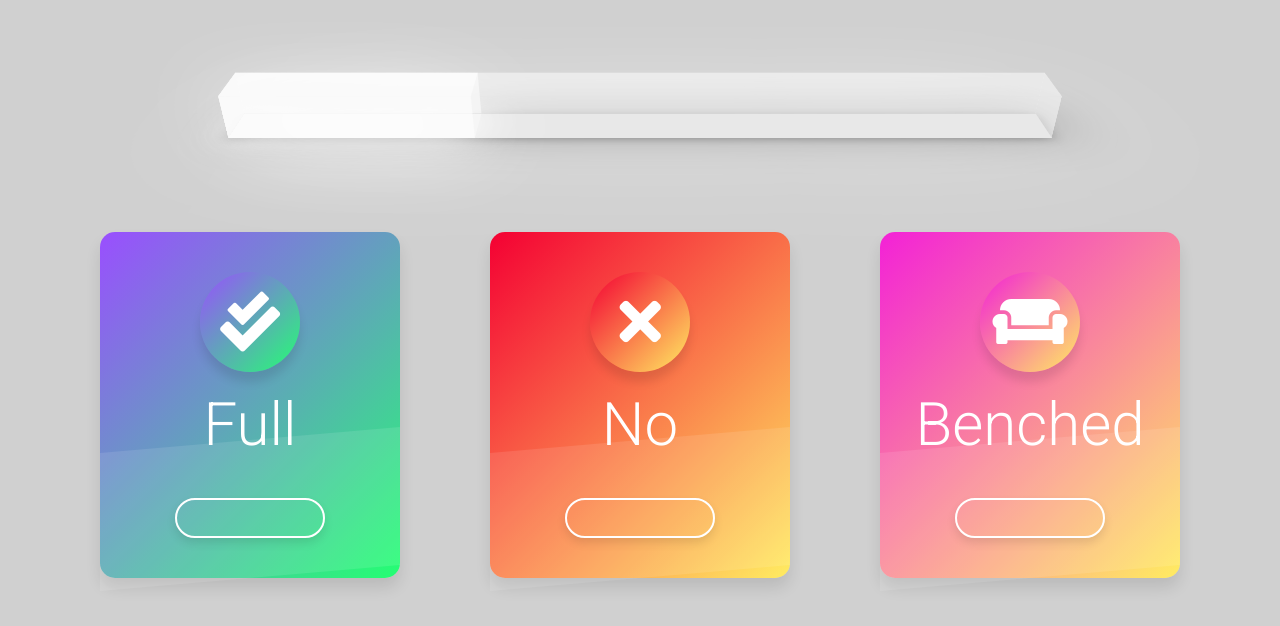
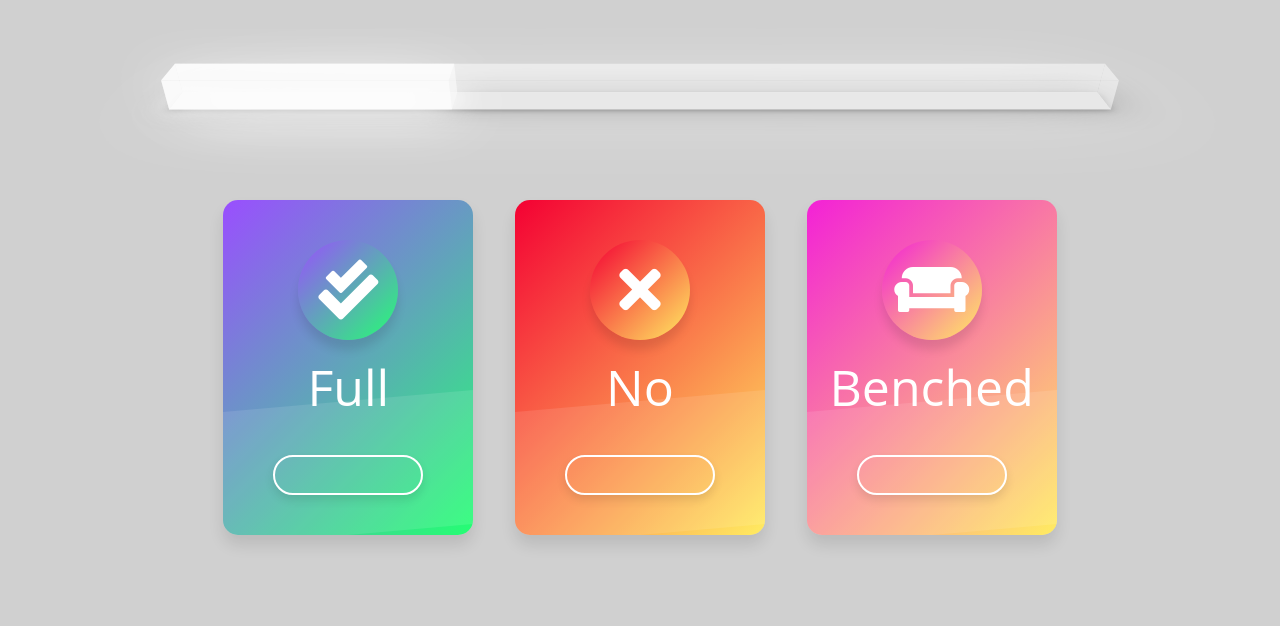
Before and after one commit to rezwanhaleem/game-roster-tracker, a React (Create React App) app: page / in a window 1280 px wide. Shown: the top 626 px of the page. Built offline with nearby package versions, Linux system fonts and the light colour scheme.

Commit message:
Minor style and animation changes to Progress Bar

```diff
--- a/src/components/Progress.js
+++ b/src/components/Progress.js
@@ -2,26 +2,35 @@ import React from 'react';
 
 import '../style/Progress.css';
 
-function Progress() {
+class Progress extends React.Component{
+    state = {Animate: 'anim'};
+
+    componentDidMount(){
+        setTimeout(() => {
+            this.setState({Animate: ''});
+        }, 2000);
+    }
+
+    render() {
         return (
             <div className="Progress">
                 <section>
                     <article>
-                    <div class="chart">
-                         <div class="bar bar-30 white">
-                            <div class="face top">
-                                <div class="growing-bar"></div>
+                        <div className="chart">
+                            <div className={"bar bar-30 white "+ this.state.Animate}>
+                                <div className="face top">
+                                    <div className="growing-bar"></div>
                                 </div>
-                            <div class="face side-0">
-                                <div class="growing-bar"></div>
+                                <div className="face side-0">
+                                    <div className="growing-bar"></div>
                                 </div>
-                            <div class="face floor">
-                                <div class="growing-bar"></div>
+                                <div className="face floor">
+                                    <div className="growing-bar"></div>
                                 </div>
-                            <div class="face side-a"></div>
-                            <div class="face side-b"></div>
-                            <div class="face side-1">
-                                <div class="growing-bar"></div>
+                                <div className="face side-a"></div>
+                                <div className="face side-b"></div>
+                                <div className="face side-1">
+                                    <div className="growing-bar"></div>
                                 </div>
                             </div>
                         </div>
@@ -29,6 +38,8 @@ function Progress() {
                 </section>
             </div>
         );
+
+    }
 }
 
 export default Progress;
--- a/src/style/Cards.css
+++ b/src/style/Cards.css
@@ -4,7 +4,7 @@
 body{
   margin: 0;
   padding: 0;
- font-family: 'Roboto', sans-serif !important;
+ /* font-family: 'Roboto', sans-serif !important; */
 }
 section{
   width: 100%;
@@ -15,11 +15,12 @@ section{
 
 .container {
   overflow: visible;
+  width: 70%;
 }
 
 .card{
   position: relative;
-  max-width: 300px;
+  max-width: 250px;
   height: auto;
   background: linear-gradient(-45deg,#fe0847,#feae3f);
   border-radius: 15px;
@@ -29,6 +30,7 @@ section{
           box-shadow: 0 10px 15px rgba(0,0,0,.1) ;
 -webkit-transition: .5s;
 transition: .5s;
+overflow: hidden;
 }
 .card:hover{
   cursor: pointer;
@@ -90,7 +92,7 @@ z-index: 1;
 margin: 0;
 padding: 20px 0 ;
 color: #fff;
-font-size: 60px;
+font-size: 50px;
 }
 .option ul {
   margin: 0;
@@ -133,6 +135,12 @@ font-size: 16px;
     background-color: #fff;
 }
 
+/* Codepen nourabusoud */
+.card:active {
+  transform: scale(0.9);
+  box-shadow: 0 2px 25px rgba(255, 0, 130, 0.2);
+}
+
 .card:active .title .fa{
   color: #c7c7c7;
   transition: .5s ease-in-out;
--- a/src/style/Progress.css
+++ b/src/style/Progress.css
@@ -1,7 +1,6 @@
-
-@import url(https://fonts.googleapis.com/css?family=Open+Sans:700,300);
+@import url(https://fonts.googleapis.com/css?family=Open + Sans:700, 300);
 body {
-	 font-family: 'Open Sans', sans-serif;
+  font-family: "Open Sans", sans-serif;
   font-size: 16px;
   font-weight: 300;
   line-height: 1em;
@@ -16,7 +15,8 @@
 h2 {
   margin-bottom: 3em;
 }
- em, strong {
+em,
+strong {
   font-weight: 700;
 }
 input {
@@ -39,10 +39,11 @@
 }
 .Progress section article {
   align-self: center;
-	 width: 60%;
+  width: 70%;
   margin-bottom: 2em;
 }
-.Progress section article p, section article:last-of-type {
+.Progress section article p,
+section article:last-of-type {
   margin-bottom: 0;
 }
 p {
@@ -64,7 +65,7 @@
 }
 /* * * START // CHART'S RULES -> "if you're picking code, don't forget the variables :)" */
 .chart {
-	 font-size: 0.7em;
+  font-size: 0.5em;
   perspective: 1000px;
   perspective-origin: 50% 50%;
   backface-visibility: visible;
@@ -73,93 +74,132 @@
   font-size: 1em;
   position: relative;
   height: 10em;
-	 transition: all 0.3s ease-in-out;
+  transition:
+  	width 0.3s ease-in-out,
+  	transform 0.3s ease-in-out 0.4s;
   transform: rotateX(60deg) rotateY(0deg);
   transform-style: preserve-3d;
+  width: 100%;
 }
+
+.bar.anim {
+	transform-style: flat;
+	transform: rotateX(0deg) rotateY(0deg);
+	width: 0%;
+	transition:
+		width 0.3s ease-in-out,
+		transform 0.3s ease-in-out 0.4s;
+}
+
 .bar .face {
   font-size: 2em;
   position: relative;
   width: 100%;
   height: 2em;
-	 background-color: rgba(254, 254, 254, .3);
+  background-color: rgba(254, 254, 254, 0.3);
+  cursor: pointer;
 }
- .bar .face.side-a, .bar .face.side-b {
+.bar .face.side-a,
+.bar .face.side-b {
   width: 2em;
 }
 .bar .side-a {
-	 transform: rotateX(90deg) rotateY(-90deg) translateX(2em) translateY(1em) translateZ(1em);
+  transform: rotateX(90deg) rotateY(-90deg) translateX(2em) translateY(1em)
+    translateZ(1em);
 }
 .bar .side-b {
-	 transform: rotateX(90deg) rotateY(-90deg) translateX(4em) translateY(1em) translateZ(-1em);
+  transform: rotateX(90deg) rotateY(-90deg) translateX(4em) translateY(1em)
+    translateZ(-1em);
   position: absolute;
   right: 0;
 }
 .bar .side-0 {
-	 transform: rotateX(90deg) rotateY(0) translateX(0) translateY(1em) translateZ(-1em);
+  transform: rotateX(90deg) rotateY(0) translateX(0) translateY(1em)
+    translateZ(-1em);
 }
 .bar .side-1 {
-	 transform: rotateX(90deg) rotateY(0) translateX(0) translateY(1em) translateZ(3em);
+  transform: rotateX(90deg) rotateY(0) translateX(0) translateY(1em)
+    translateZ(3em);
 }
 .bar .top {
-	 transform: rotateX(0deg) rotateY(0) translateX(0em) translateY(4em) translateZ(2em);
+  transform: rotateX(0deg) rotateY(0) translateX(0em) translateY(4em)
+    translateZ(2em);
 }
 .bar .floor {
-	 box-shadow: 0 0.1em 0.6em rgba(0, 0, 0, .3), 0.6em -0.5em 3em rgba(0, 0, 0, .3), 1em -1em 8em #fefefe;
+  box-shadow: 0 0.1em 0.6em rgba(0, 0, 0, 0.3),
+    0.6em -0.5em 3em rgba(0, 0, 0, 0.3), 1em -1em 8em #fefefe;
 }
 .growing-bar {
   transition: all 0.3s ease-in-out;
-	 background-color: rgba(236, 0, 140, .6);
+  background-color: rgba(236, 0, 140, 0.6);
   width: 100%;
   height: 2em;
 }
- .bar.yellow .side-a, .bar.yellow .growing-bar {
-	 background-color: rgba(241, 196, 15, .6);
+.bar.yellow .side-a,
+.bar.yellow .growing-bar {
+  background-color: rgba(241, 196, 15, 0.6);
 }
 .bar.yellow .side-0 .growing-bar {
-	 box-shadow: -0.5em -1.5em 4em rgba(241, 196, 15, .8);
+  box-shadow: -0.5em -1.5em 4em rgba(241, 196, 15, 0.8);
 }
 .bar.yellow .floor .growing-bar {
-	 box-shadow: 0em 0em 2em rgba(241, 196, 15, .8);
+  box-shadow: 0em 0em 2em rgba(241, 196, 15, 0.8);
 }
- .bar.red .side-a, input[id='red']:checked ~ .chart .side-a, .bar.red .growing-bar, input[id='red']:checked ~ .chart .growing-bar {
-	 background-color: rgba(236, 0, 140, .6);
+.bar.red .side-a,
+input[id="red"]:checked ~ .chart .side-a,
+.bar.red .growing-bar,
+input[id="red"]:checked ~ .chart .growing-bar {
+  background-color: rgba(236, 0, 140, 0.6);
 }
- .bar.red .side-0 .growing-bar, input[id='red']:checked ~ .chart .side-0 .growing-bar {
-	 box-shadow: -0.5em -1.5em 4em rgba(236, 0, 140, .8);
+.bar.red .side-0 .growing-bar,
+input[id="red"]:checked ~ .chart .side-0 .growing-bar {
+  box-shadow: -0.5em -1.5em 4em rgba(236, 0, 140, 0.8);
 }
- .bar.red .floor .growing-bar, input[id='red']:checked ~ .chart .floor .growing-bar {
-	 box-shadow: 0em 0em 2em rgba(236, 0, 140, .8);
+.bar.red .floor .growing-bar,
+input[id="red"]:checked ~ .chart .floor .growing-bar {
+  box-shadow: 0em 0em 2em rgba(236, 0, 140, 0.8);
 }
- .bar.cyan .side-a, input[id='cyan']:checked ~ .chart .side-a, .bar.cyan .growing-bar, input[id='cyan']:checked ~ .chart .growing-bar {
-	 background-color: rgba(87, 202, 244, .6);
+.bar.cyan .side-a,
+input[id="cyan"]:checked ~ .chart .side-a,
+.bar.cyan .growing-bar,
+input[id="cyan"]:checked ~ .chart .growing-bar {
+  background-color: rgba(87, 202, 244, 0.6);
 }
- .bar.cyan .side-0 .growing-bar, input[id='cyan']:checked ~ .chart .side-0 .growing-bar {
+.bar.cyan .side-0 .growing-bar,
+input[id="cyan"]:checked ~ .chart .side-0 .growing-bar {
   box-shadow: -0.5em -1.5em 4em #57caf4;
 }
- .bar.cyan .floor .growing-bar, input[id='cyan']:checked ~ .chart .floor .growing-bar {
+.bar.cyan .floor .growing-bar,
+input[id="cyan"]:checked ~ .chart .floor .growing-bar {
   box-shadow: 0em 0em 2em #57caf4;
 }
- .bar.navy .side-a, .bar.navy .growing-bar {
-	 background-color: rgba(10, 64, 105, .6);
+.bar.navy .side-a,
+.bar.navy .growing-bar {
+  background-color: rgba(10, 64, 105, 0.6);
 }
 .bar.navy .side-0 .growing-bar {
-	 box-shadow: -0.5em -1.5em 4em rgba(10, 64, 105, .8);
+  box-shadow: -0.5em -1.5em 4em rgba(10, 64, 105, 0.8);
 }
 .bar.navy .floor .growing-bar {
-	 box-shadow: 0em 0em 2em rgba(10, 64, 105, .8);
+  box-shadow: 0em 0em 2em rgba(10, 64, 105, 0.8);
 }
- .bar.lime .side-a, input[id='lime']:checked ~ .chart .side-a, .bar.lime .growing-bar, input[id='lime']:checked ~ .chart .growing-bar {
-	 background-color: rgba(118, 201, 0, .6);
+.bar.lime .side-a,
+input[id="lime"]:checked ~ .chart .side-a,
+.bar.lime .growing-bar,
+input[id="lime"]:checked ~ .chart .growing-bar {
+  background-color: rgba(118, 201, 0, 0.6);
 }
- .bar.lime .side-0 .growing-bar, input[id='lime']:checked ~ .chart .side-0 .growing-bar {
+.bar.lime .side-0 .growing-bar,
+input[id="lime"]:checked ~ .chart .side-0 .growing-bar {
   box-shadow: -0.5em -1.5em 4em #76c900;
 }
- .bar.lime .floor .growing-bar, input[id='lime']:checked ~ .chart .floor .growing-bar {
+.bar.lime .floor .growing-bar,
+input[id="lime"]:checked ~ .chart .floor .growing-bar {
   box-shadow: 0em 0em 2em #76c900;
 }
- .bar.white .side-a, .bar.white .growing-bar {
-	 background-color: rgba(254, 254, 254, .6);
+.bar.white .side-a,
+.bar.white .growing-bar {
+  background-color: rgba(254, 254, 254, 0.6);
 }
 .bar.white .side-0 .growing-bar {
   box-shadow: -0.5em -1.5em 4em #fefefe;
@@ -167,8 +207,9 @@
 .bar.white .floor .growing-bar {
   box-shadow: 0em 0em 2em #fefefe;
 }
- .bar.gray .side-a, .bar.gray .growing-bar {
-	 background-color: rgba(68, 68, 68, .6);
+.bar.gray .side-a,
+.bar.gray .growing-bar {
+  background-color: rgba(68, 68, 68, 0.6);
 }
 .bar.gray .side-0 .growing-bar {
   box-shadow: -0.5em -1.5em 4em #444;
@@ -177,25 +218,25 @@
   box-shadow: 0em 0em 2em #444;
 }
 .chart .bar.yellow-face .face {
-	 background-color: rgba(241, 196, 15, .2);
+  background-color: rgba(241, 196, 15, 0.2);
 }
 .chart .bar.lime-face .face {
-	 background-color: rgba(118, 201, 0, .2);
+  background-color: rgba(118, 201, 0, 0.2);
 }
 .chart .bar.red-face .face {
-	 background-color: rgba(236, 0, 140, .2);
+  background-color: rgba(236, 0, 140, 0.2);
 }
 .chart .bar.navy-face .face {
-	 background-color: rgba(10, 64, 105, .2);
+  background-color: rgba(10, 64, 105, 0.2);
 }
 .chart .bar.cyan-face .face {
-	 background-color: rgba(87, 202, 244, .2);
+  background-color: rgba(87, 202, 244, 0.2);
 }
 .chart .bar.gray-face .face {
-	 background-color: rgba(68, 68, 68, .2);
+  background-color: rgba(68, 68, 68, 0.2);
 }
 .chart .bar.lightGray-face .face {
-	 background-color: rgba(145, 145, 145, .2);
+  background-color: rgba(145, 145, 145, 0.2);
 }
 .bar-0 .growing-bar {
   width: 0%;
@@ -257,7 +298,12 @@
 .bar-19 .growing-bar {
   width: 19%;
 }
- .bar-20 .growing-bar, input[id='exercise-2']:checked ~ .chart.grid .exercise .bar:nth-child(1) .growing-bar {
+.bar-20 .growing-bar,
+input[id="exercise-2"]:checked
+  ~ .chart.grid
+  .exercise
+  .bar:nth-child(1)
+  .growing-bar {
   width: 20%;
 }
 .bar-21 .growing-bar {
@@ -272,7 +318,8 @@
 .bar-24 .growing-bar {
   width: 24%;
 }
- .bar-25 .growing-bar, input[id='pos-0']:checked ~ .chart .growing-bar {
+.bar-25 .growing-bar,
+input[id="pos-0"]:checked ~ .chart .growing-bar {
   width: 25%;
 }
 .bar-26 .growing-bar {
@@ -347,7 +394,23 @@
 .bar-49 .growing-bar {
   width: 49%;
 }
- .bar-50 .growing-bar, input[id='pos-1']:checked ~ .chart .growing-bar, input[id='exercise-2']:checked ~ .chart.grid .exercise .bar:nth-child(2) .growing-bar, input[id='exercise-4']:checked ~ .chart.grid .exercise .bar:nth-child(1) .growing-bar, input[id='exercise-4']:checked ~ .chart.grid .exercise .bar:nth-child(2) .growing-bar {
+.bar-50 .growing-bar,
+input[id="pos-1"]:checked ~ .chart .growing-bar,
+input[id="exercise-2"]:checked
+  ~ .chart.grid
+  .exercise
+  .bar:nth-child(2)
+  .growing-bar,
+input[id="exercise-4"]:checked
+  ~ .chart.grid
+  .exercise
+  .bar:nth-child(1)
+  .growing-bar,
+input[id="exercise-4"]:checked
+  ~ .chart.grid
+  .exercise
+  .bar:nth-child(2)
+  .growing-bar {
   width: 50%;
 }
 .bar-51 .growing-bar {
@@ -407,7 +470,22 @@
 .bar-69 .growing-bar {
   width: 69%;
 }
- .bar-70 .growing-bar, input[id='exercise-3']:checked ~ .chart.grid .exercise .bar:nth-child(1) .growing-bar, input[id='exercise-3']:checked ~ .chart.grid .exercise .bar:nth-child(2) .growing-bar, input[id='exercise-3']:checked ~ .chart.grid .exercise .bar:nth-child(3) .growing-bar {
+.bar-70 .growing-bar,
+input[id="exercise-3"]:checked
+  ~ .chart.grid
+  .exercise
+  .bar:nth-child(1)
+  .growing-bar,
+input[id="exercise-3"]:checked
+  ~ .chart.grid
+  .exercise
+  .bar:nth-child(2)
+  .growing-bar,
+input[id="exercise-3"]:checked
+  ~ .chart.grid
+  .exercise
+  .bar:nth-child(3)
+  .growing-bar {
   width: 70%;
 }
 .bar-71 .growing-bar {
@@ -422,7 +500,8 @@
 .bar-74 .growing-bar {
   width: 74%;
 }
- .bar-75 .growing-bar, input[id='pos-2']:checked ~ .chart .growing-bar {
+.bar-75 .growing-bar,
+input[id="pos-2"]:checked ~ .chart .growing-bar {
   width: 75%;
 }
 .bar-76 .growing-bar {
@@ -437,7 +516,12 @@
 .bar-79 .growing-bar {
   width: 79%;
 }
- .bar-80 .growing-bar, input[id='exercise-2']:checked ~ .chart.grid .exercise .bar:nth-child(3) .growing-bar {
+.bar-80 .growing-bar,
+input[id="exercise-2"]:checked
+  ~ .chart.grid
+  .exercise
+  .bar:nth-child(3)
+  .growing-bar {
   width: 80%;
 }
 .bar-81 .growing-bar {
@@ -497,7 +581,13 @@
 .bar-99 .growing-bar {
   width: 99%;
 }
- .bar-100 .growing-bar, input[id='pos-3']:checked ~ .chart .growing-bar, input[id='exercise-4']:checked ~ .chart.grid .exercise .bar:nth-child(3) .growing-bar {
+.bar-100 .growing-bar,
+input[id="pos-3"]:checked ~ .chart .growing-bar,
+input[id="exercise-4"]:checked
+  ~ .chart.grid
+  .exercise
+  .bar:nth-child(3)
+  .growing-bar {
   width: 100%;
 }
 /* END // CHART'S RULES * * */
@@ -529,7 +619,7 @@
   justify-content: center;
   margin-bottom: 0;
   padding-bottom: 2em;
-	 border-bottom: 1px dotted rgba(68, 68, 68, .4);
+  border-bottom: 1px dotted rgba(68, 68, 68, 0.4);
 }
 label {
   box-sizing: border-box;
@@ -538,7 +628,7 @@
   cursor: pointer;
   transition: all 0.15s ease-in-out;
   color: #0a4069;
-	 border: 1px solid rgba(254, 254, 254, .6);
+  border: 1px solid rgba(254, 254, 254, 0.6);
   border-radius: 0;
   flex: 1;
 }
@@ -550,26 +640,39 @@
   margin-right: 0;
   border-radius: 0 0.2em 0.2em 0;
 }
- input[id='exercise-1']:checked ~ .actions label[for='exercise-1'], input[id='exercise-2']:checked ~ .actions label[for='exercise-2'], input[id='exercise-3']:checked ~ .actions label[for='exercise-3'], input[id='exercise-4']:checked ~ .actions label[for='exercise-4'], input[id='pos-0']:checked ~ .actions label[for='pos-0'], input[id='pos-1']:checked ~ .actions label[for='pos-1'], input[id='pos-2']:checked ~ .actions label[for='pos-2'], input[id='pos-3']:checked ~ .actions label[for='pos-3'], input[id='red']:checked ~ .actions label[for='red'], input[id='cyan']:checked ~ .actions label[for='cyan'], input[id='lime']:checked ~ .actions label[for='lime'] {
+input[id="exercise-1"]:checked ~ .actions label[for="exercise-1"],
+input[id="exercise-2"]:checked ~ .actions label[for="exercise-2"],
+input[id="exercise-3"]:checked ~ .actions label[for="exercise-3"],
+input[id="exercise-4"]:checked ~ .actions label[for="exercise-4"],
+input[id="pos-0"]:checked ~ .actions label[for="pos-0"],
+input[id="pos-1"]:checked ~ .actions label[for="pos-1"],
+input[id="pos-2"]:checked ~ .actions label[for="pos-2"],
+input[id="pos-3"]:checked ~ .actions label[for="pos-3"],
+input[id="red"]:checked ~ .actions label[for="red"],
+input[id="cyan"]:checked ~ .actions label[for="cyan"],
+input[id="lime"]:checked ~ .actions label[for="lime"] {
   color: #76c900;
   border: 1px solid #031523;
   background-color: #0a4069;
 }
- input[id='exercise-2']:checked ~ .chart.grid .exercise .bar:nth-child(1) {
+input[id="exercise-2"]:checked ~ .chart.grid .exercise .bar:nth-child(1) {
   flex: 1 0 0%;
 }
- input[id='exercise-2']:checked ~ .chart.grid .exercise .bar:nth-child(2) {
+input[id="exercise-2"]:checked ~ .chart.grid .exercise .bar:nth-child(2) {
   flex: 1;
 }
- input[id='exercise-2']:checked ~ .chart.grid .exercise .bar:nth-child(3) {
+input[id="exercise-2"]:checked ~ .chart.grid .exercise .bar:nth-child(3) {
   flex: 1 0 30%;
 }
- input[id='exercise-3']:checked ~ .chart.grid .exercise .bar:nth-child(1), input[id='exercise-3']:checked ~ .chart.grid .exercise .bar:nth-child(2), input[id='exercise-3']:checked ~ .chart.grid .exercise .bar:nth-child(3) {
+input[id="exercise-3"]:checked ~ .chart.grid .exercise .bar:nth-child(1),
+input[id="exercise-3"]:checked ~ .chart.grid .exercise .bar:nth-child(2),
+input[id="exercise-3"]:checked ~ .chart.grid .exercise .bar:nth-child(3) {
   flex: 1;
 }
- input[id='exercise-4']:checked ~ .chart.grid .exercise .bar:nth-child(1), input[id='exercise-4']:checked ~ .chart.grid .exercise .bar:nth-child(2) {
+input[id="exercise-4"]:checked ~ .chart.grid .exercise .bar:nth-child(1),
+input[id="exercise-4"]:checked ~ .chart.grid .exercise .bar:nth-child(2) {
   flex: 1 0 30%;
 }
- input[id='exercise-4']:checked ~ .chart.grid .exercise .bar:nth-child(3) {
+input[id="exercise-4"]:checked ~ .chart.grid .exercise .bar:nth-child(3) {
   flex: 1;
 }
```
Lines whose indentation alone changed are shown as unchanged.
